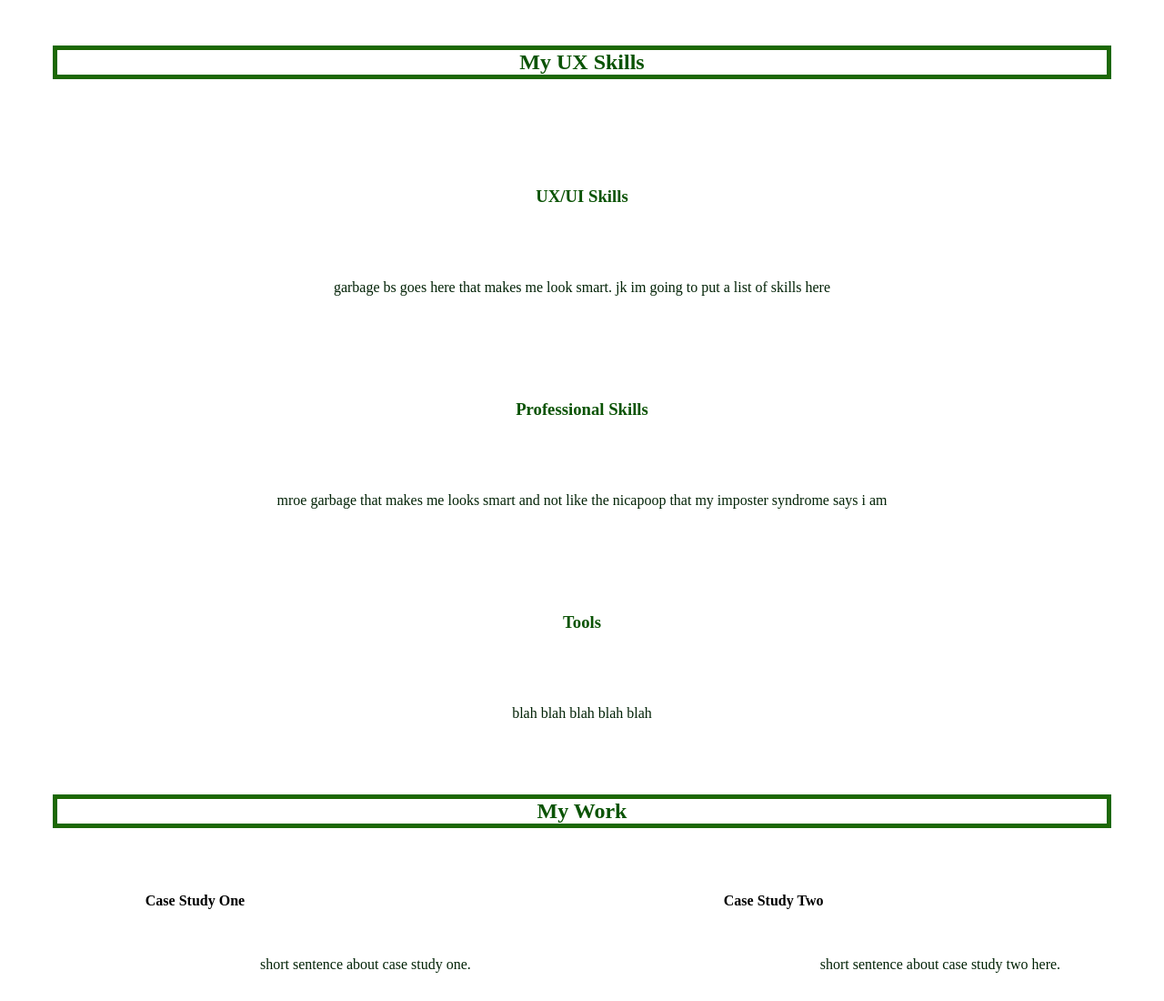
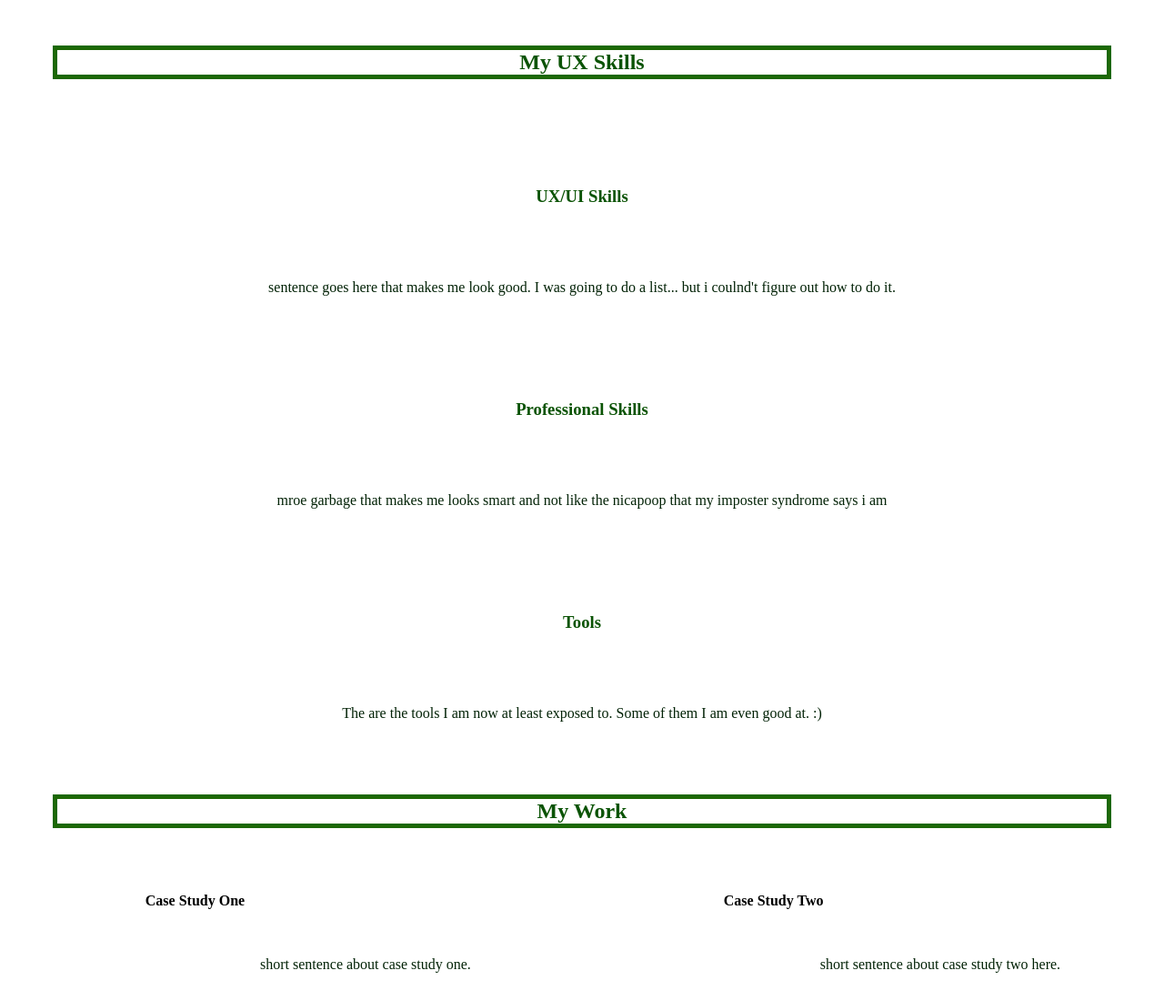
Before and after one commit to emmabiba/UX_UI_HW_18-2, a plain HTML site: page index.html in a window 1280 px wide. Shown: the top 1100 px of the page at 91% size. Drawn offline with Linux system fonts and the light colour scheme.

Commit message:
Update index.html

```diff
--- a/index.html
+++ b/index.html
@@ -11,7 +11,7 @@
             <div class = flexChildOne>
                 <img>
                 <h3>UX/UI Skills</h3>
-                <p>garbage bs goes here that makes me look smart. jk im going to put a list of skills here</p>
+                <p>sentence goes here that makes me look good. I was going to do a list... but i coulnd't figure out how to do it.</p>
             </div>
             <div class = flexChildTwo>
                 <img>
@@ -21,7 +21,7 @@
             <div class = flexChildThree>
                 <img>
                 <h3>Tools</h3>
-                <p>blah blah blah blah blah</p>
+                <p>The are the tools I am now at least exposed to. Some of them I am even good at. :) </p>
             </div>
         </div>
 </section>
```
